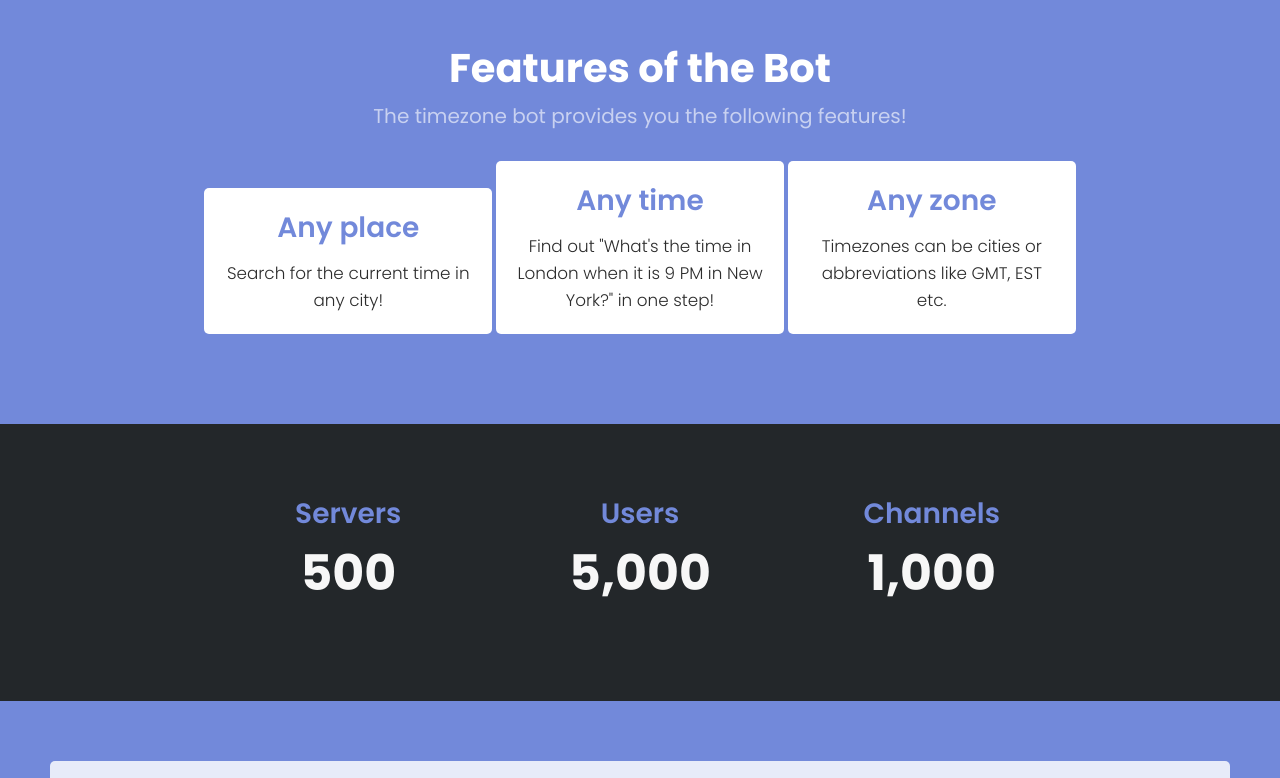
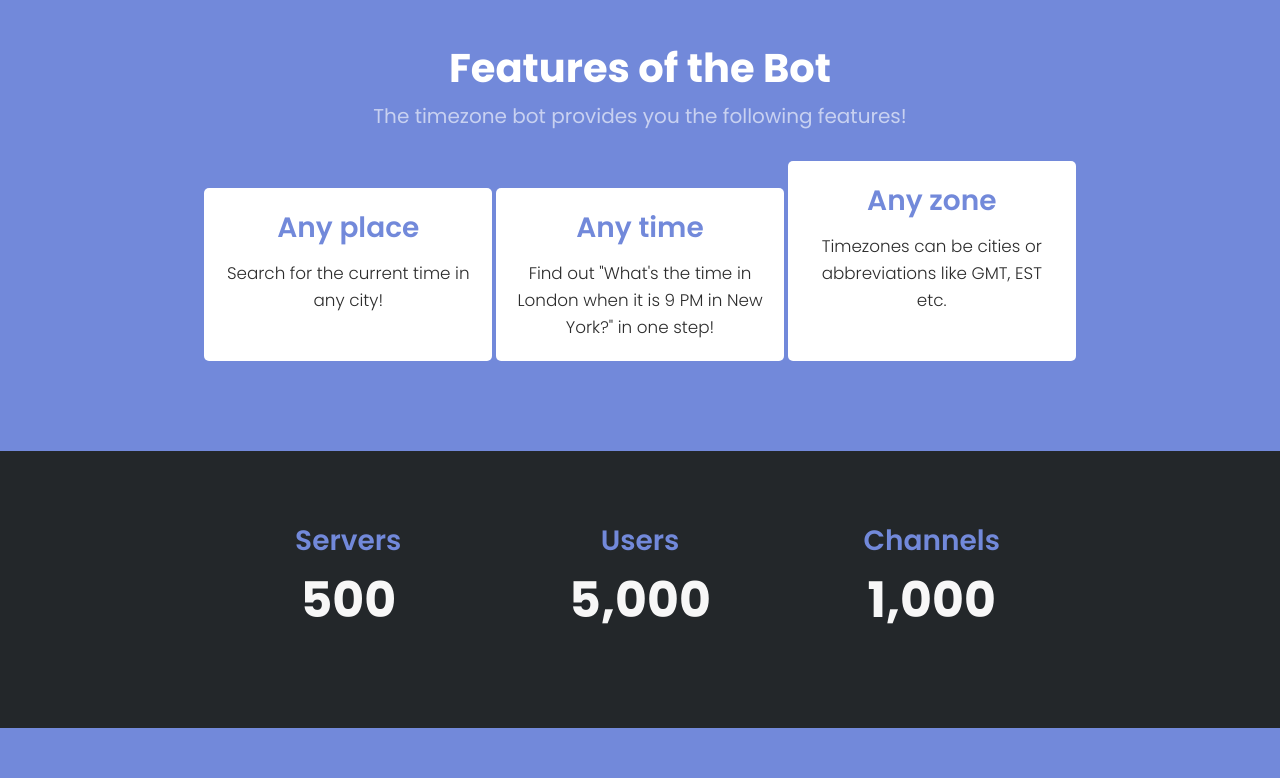
Before and after one commit to shrishtinigam/timezone-bot-website, a plain HTML site: page src/index.html in a window 1280 px wide. Shown: the part 801-1579 px from the top of the page. Drawn offline with nearby package versions, Linux system fonts and the light colour scheme.

Commit message:
index.html updated

```diff
--- a/src/index.html
+++ b/src/index.html
@@ -53,11 +53,11 @@
     <div class="subtitle">The timezone bot provides you the following features!</div>
     <div class="cards">
         <div class="card" style="width: 18rem;">
-        <div class="card-body">
-            <h5 class="card-title">Any place</h5>
-            <p class="card-text">Search for the current time in any city!</p>
+            <div class="card-body">
+                <h5 class="card-title">Any place</h5>
+                <p class="card-text">Search for the current time in any city!<br><br></p>
+            </div>
         </div>
-    </div>
         <div class="card" style="width: 18rem;">
             <div class="card-body">
                 <h5 class="card-title">Any time</h5>
@@ -67,7 +67,7 @@
         <div class="card" style="width: 18rem;">
             <div class="card-body">
                 <h5 class="card-title">Any zone</h5>
-                <p class="card-text">Timezones can be cities or abbreviations like GMT, EST etc.</p>
+                <p class="card-text">Timezones can be cities or abbreviations like GMT, EST etc.<br><br></p>
             </div>
         </div>
     </div>
```
